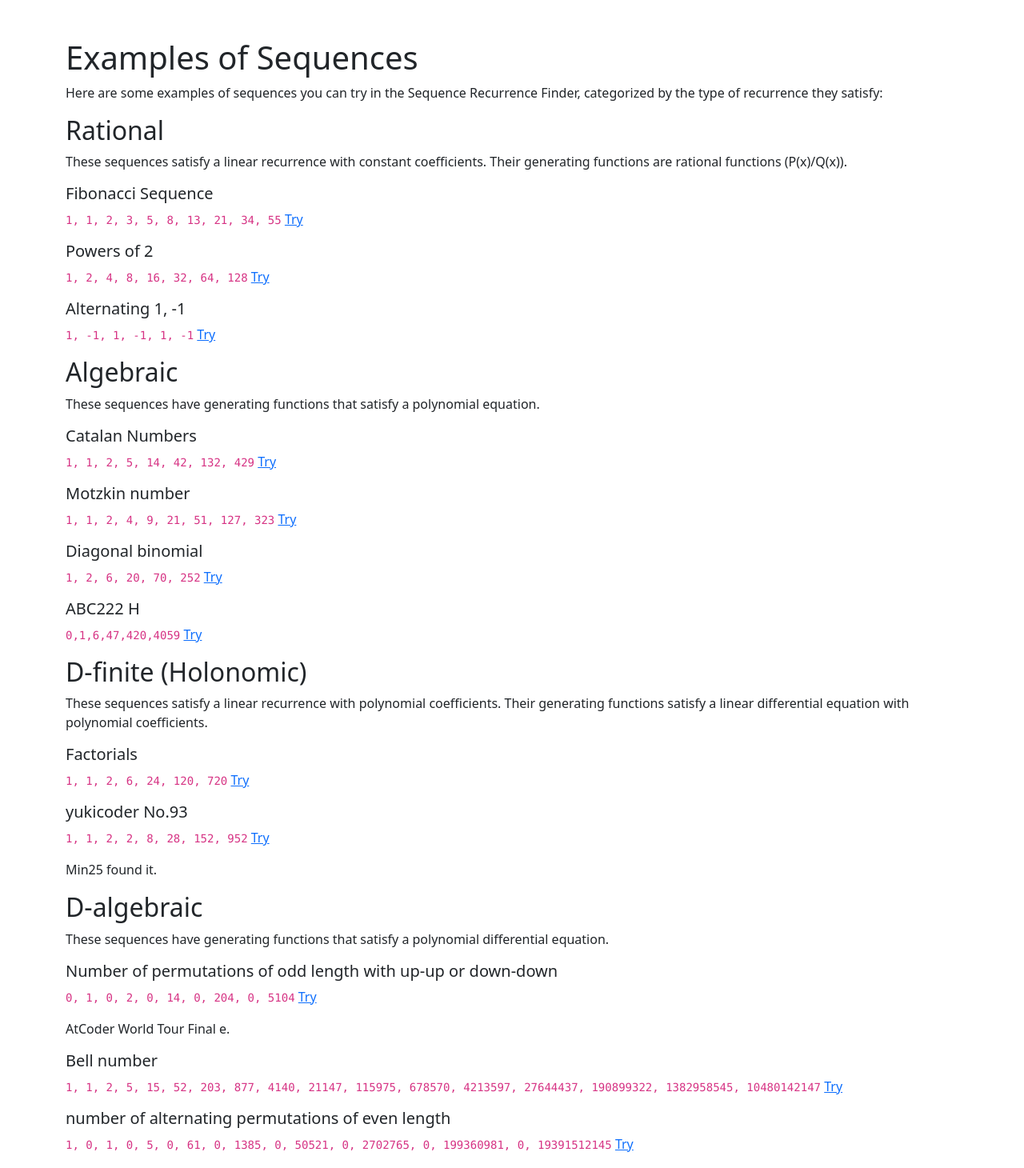
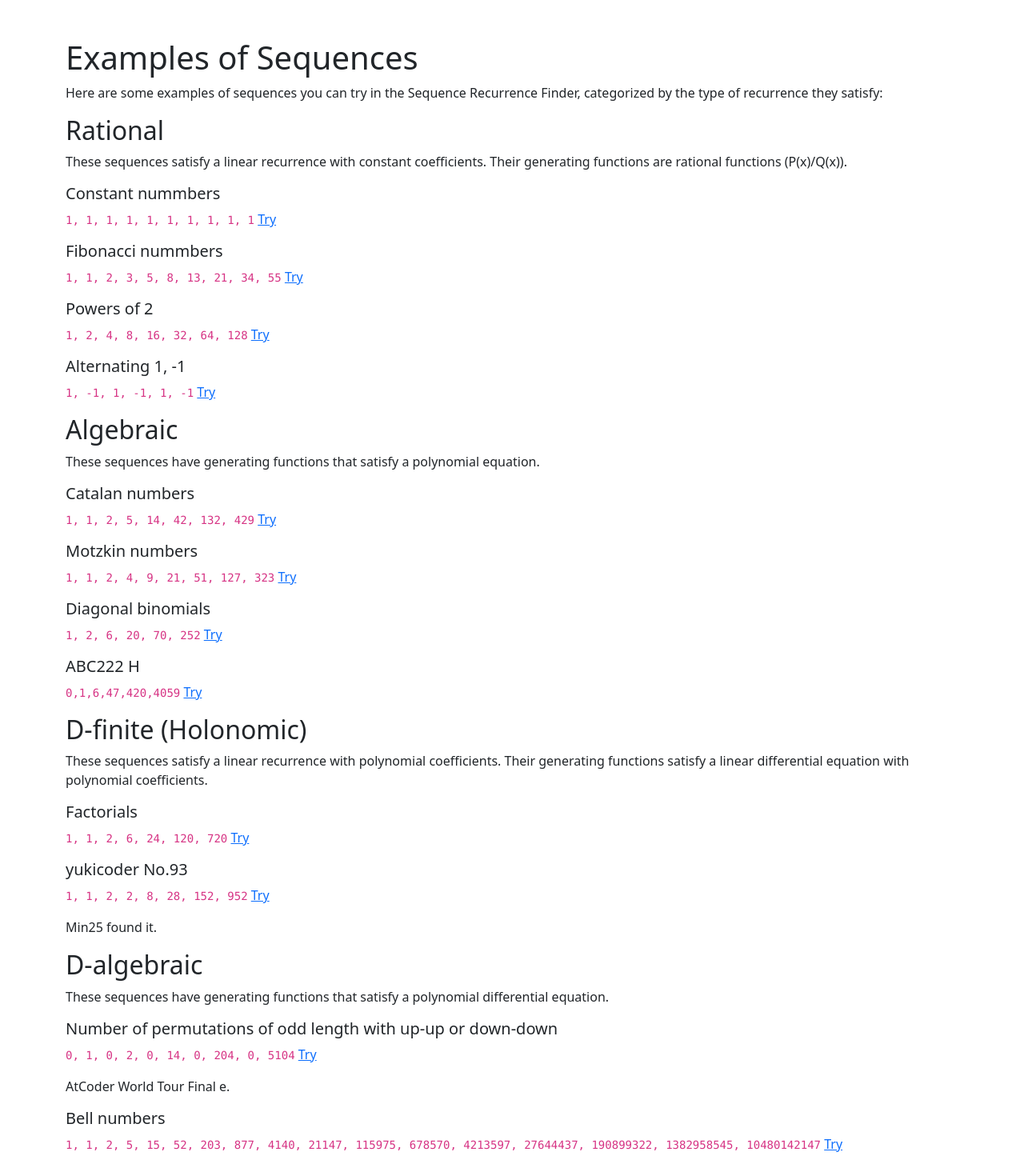
Before and after one commit to Maruoka842/functionFinder, a React (Vite) app: page /functionFinder/examples in a window 1280 px wide. Shown: the top 1460 px of the page at 80% size. Built offline with nearby package versions, Linux system fonts and the light colour scheme.

Commit message:
constantをexampleに追加

```diff
--- a/src/Examples.tsx
+++ b/src/Examples.tsx
@@ -9,7 +9,10 @@ function Examples() {
 
       <h2>Rational</h2>
       <p>These sequences satisfy a linear recurrence with constant coefficients. Their generating functions are rational functions (P(x)/Q(x)).</p>
-      <h5>Fibonacci Sequence</h5>
+      <h5>Constant nummbers</h5>
+      <p><code>1, 1, 1, 1, 1, 1, 1, 1, 1, 1</code> <Link to="/?sequence=1,1,1,1,1,1,1,1,1,1,1,1,1,1,1&degree=3&extendLength=20">Try</Link></p>
+
+      <h5>Fibonacci nummbers</h5>
       <p><code>1, 1, 2, 3, 5, 8, 13, 21, 34, 55</code> <Link to="/?sequence=1,1,2,3,5,8,13,21,34,55&degree=1&extendLength=20">Try</Link></p>
 
       <h5>Powers of 2</h5>
@@ -20,11 +23,11 @@ function Examples() {
 
       <h2>Algebraic</h2>
       <p>These sequences have generating functions that satisfy a polynomial equation.</p>
-      <h5>Catalan Numbers</h5>
+      <h5>Catalan numbers</h5>
       <p><code>1, 1, 2, 5, 14, 42, 132, 429</code> <Link to="/?sequence=1,1,2,5,14,42,132,429&degree=1&extendLength=20">Try</Link></p>
-      <h5>Motzkin number</h5>
+      <h5>Motzkin numbers</h5>
       <p><code>1, 1, 2, 4, 9, 21, 51, 127, 323</code> <Link to="/?sequence=1,1,2,4,9,21,51,127,323&degree=2&extendLength=20">Try</Link></p>
-      <h5>Diagonal binomial</h5>
+      <h5>Diagonal binomials</h5>
       <p><code>1, 2, 6, 20, 70, 252</code> <Link to="/?sequence=1,2,6,20,70,252&degree=1&extendLength=20">Try</Link></p>
       <h5>ABC222 H</h5>
       <p><code>0,1,6,47,420,4059</code> <Link to="/?sequence=0,1,6,47,420,4059,41316,436345,737006,535794,665756,678736&degree=1&extendLength=20">Try</Link></p>
@@ -42,9 +45,9 @@ function Examples() {
       <h5>Number of permutations of odd length with up-up or down-down</h5>
       <p><code>0, 1, 0, 2, 0, 14, 0, 204, 0, 5104</code> <Link to="/?sequence=0, 1, 0, 2, 0, 14, 0, 204, 0, 5104, 0, 195040, 0, 570386, 0, 168983, 0, 671563, 0, 226455, 0, 272519, 0, 603129, 0, 298609, 0, 841256, 0, 663822, 0, 476977, 0, 574167, 0, 318955, 0, 57566, 0, 387157&degree=3&extendLength=20">Try</Link></p>
       <p>AtCoder World Tour Final e.</p>
-      <h5>Bell number</h5>
+      <h5>Bell numbers</h5>
       <p><code>1, 1, 2, 5, 15, 52, 203, 877, 4140, 21147, 115975, 678570, 4213597, 27644437, 190899322, 1382958545, 10480142147</code> <Link to="/?sequence=1,1,2,5,15,52,203,877,4140,21147,115975,678570,4213597,27644437,190899322,1382958545,10480142147&degree=4&extendLength=20">Try</Link></p>
-      <h5>number of alternating permutations of even length</h5>
+      <h5>Number of alternating permutations of even length</h5>
       <p><code>1, 0, 1, 0, 5, 0, 61, 0, 1385, 0, 50521, 0, 2702765, 0, 199360981, 0, 19391512145</code> <Link to="/?sequence=1,0,1,0,5,0,61,0,1385,0,50521,0,2702765,0,199360981,0,19391512145&degree=4&extendLength=20">Try</Link></p>
 
       <Link to="/" className="btn btn-primary mt-3">Back to the Finder</Link>
--- a/src/HowToUse.tsx
+++ b/src/HowToUse.tsx
@@ -34,7 +34,7 @@ function HowToUse() {
         </li>
         <li>
           <strong>Algebraic Differential Equation: </strong>
-          This finds a differential equation that the generating function satisfies. For example: <code>(1-x)f' + f = 0</code>.
+          This finds a differential equation that the generating function satisfies. For example: <code>(1-x)f' + f = 0</code>. This search both ordinary generating function and exponentially generating function.
         </li>
       </ul>
 
```
